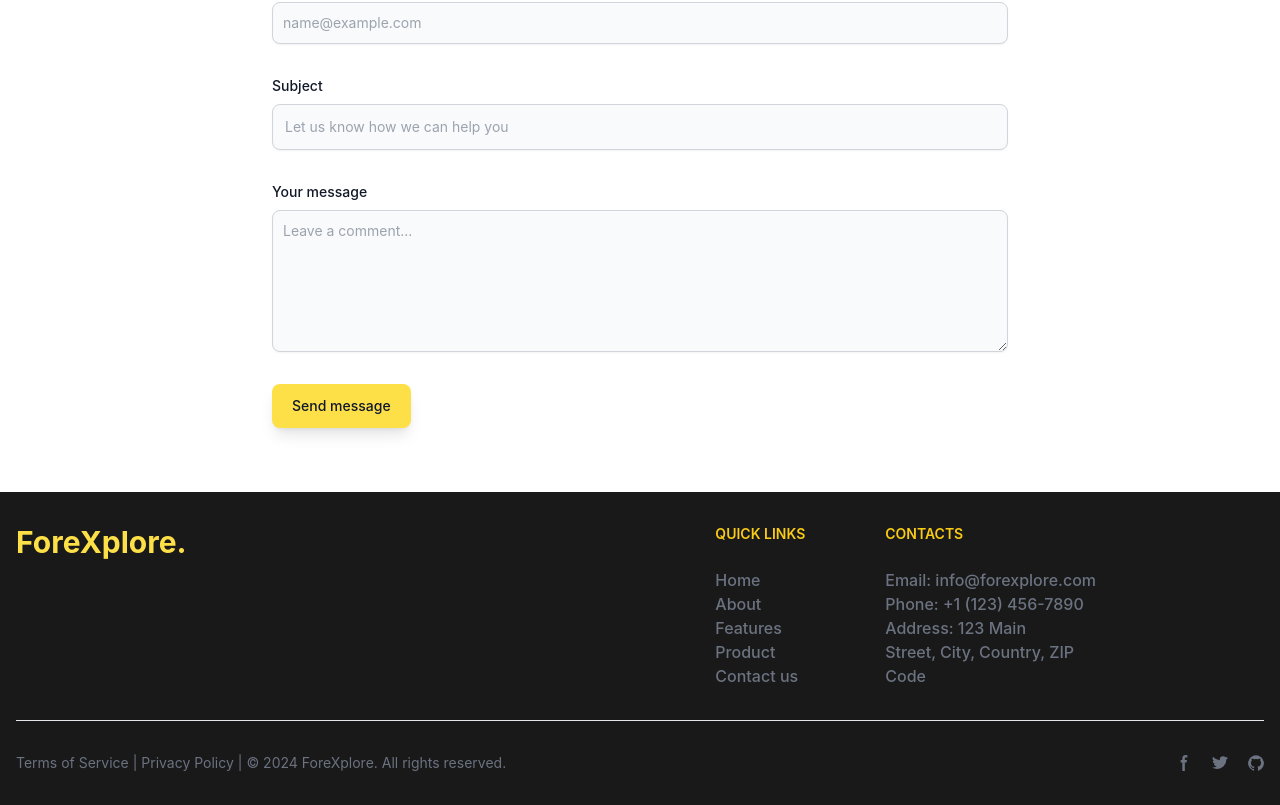
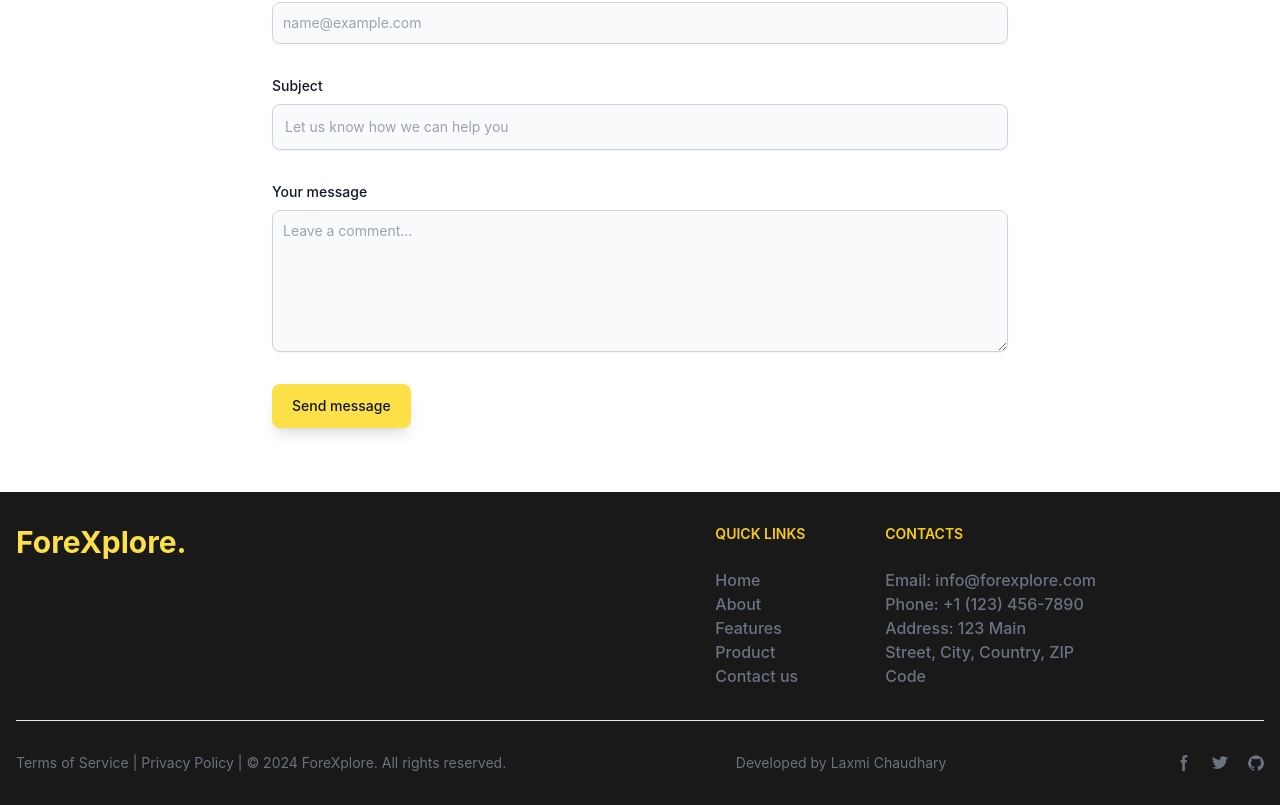
Before and after one commit to ltc01/ForeXplore, a React (Vite) app: page / in a window 1280 px wide. Shown: the part 3307-4112 px from the top of the page. Built offline with nearby package versions, Linux system fonts and the light colour scheme.

Commit message:
added author

```diff
--- a/src/components/Footer.jsx
+++ b/src/components/Footer.jsx
@@ -33,6 +33,8 @@ const Footer = () => {
                 <div className="sm:flex sm:items-center sm:justify-between">
                     <span className="text-sm text-gray-500 sm:text-center ">Terms of Service | Privacy Policy | © 2024 ForeXplore. All rights reserved.
                     </span>
+                    <span className="text-sm text-gray-500 sm:text-center ">Developed by Laxmi Chaudhary
+                    </span>
                     <div className="flex mt-4 sm:justify-center sm:mt-0">
                         <a href="#" className="text-gray-500 hover:text-yellow-300 ">
                             <svg className="w-4 h-4" aria-hidden="true" xmlns="http://www.w3.org/2000/svg" fill="currentColor" viewBox="0 0 8 19">
```
